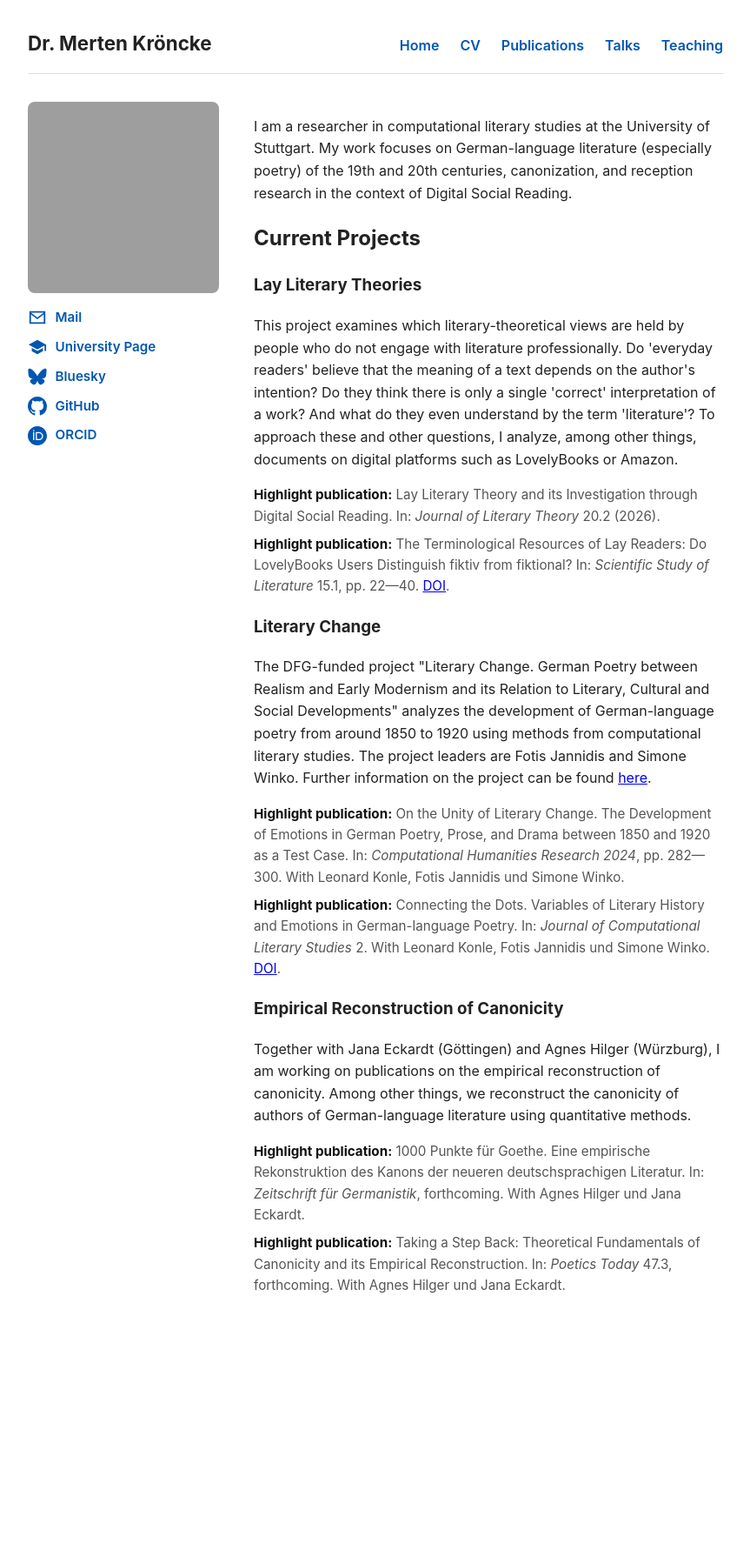
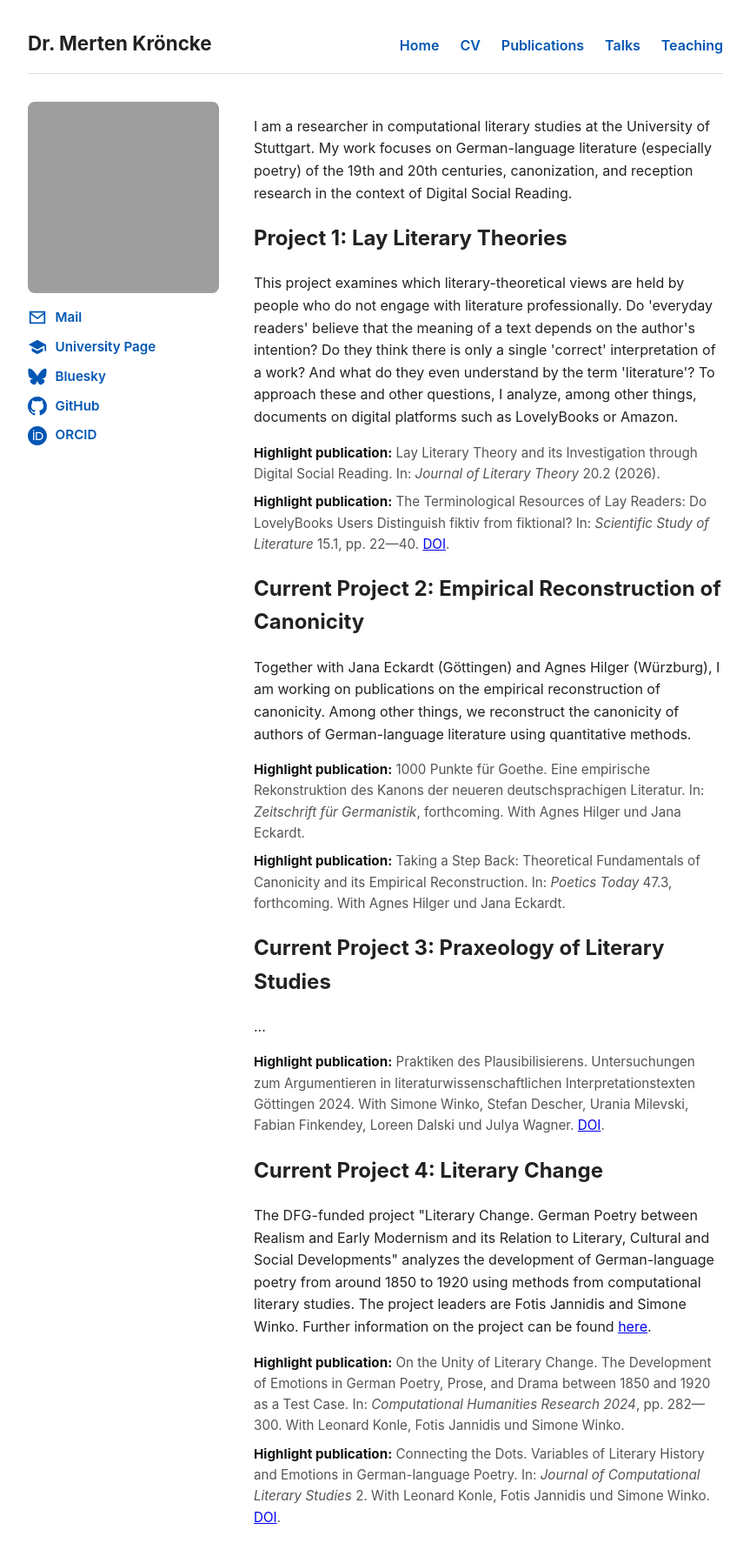
Before and after one commit to MertenKroencke/mertenkroencke.github.io, a Jekyll site: the page built from index.md, in a window 1280 px wide. Shown: the whole page at 87% size, without its empty margins (208-1071 px from the left). Built offline with Jekyll 4.4.1, drawn with Linux system fonts in a browser that asks for light colours; before the commit the page ends 1530 px from its top, so only the background shows below that; grey boxes are pictures that could not be loaded.

Commit message:
Update index.md

```diff
--- a/index.md
+++ b/index.md
@@ -52,21 +52,24 @@ title: Home
   </div>
   <div class="profile-right">
     <p>I am a researcher in computational literary studies at the University of Stuttgart. My work focuses on German-language literature (especially poetry) of the 19th and 20th centuries, canonization, and reception research in the context of Digital Social Reading.</p>
-    <h2>Current Projects</h2>
-
-    <h3>Lay Literary Theories</h3>
+    <h2>Project 1: Lay Literary Theories</h2>
     <p>This project examines which literary-theoretical views are held by people who do not engage with literature professionally. Do 'everyday readers' believe that the meaning of a text depends on the author's intention? Do they think there is only a single 'correct' interpretation of a work? And what do they even understand by the term 'literature'? To approach these and other questions, I analyze, among other things, documents on digital platforms such as LovelyBooks or Amazon.</p>
     <p class="highlight-pub"><b>Highlight publication:</b> Lay Literary Theory and its Investigation through Digital Social Reading. In: <em>Journal of Literary Theory</em> 20.2 (2026).</p>
     <p class="highlight-pub"><b>Highlight publication:</b> The Terminological Resources of Lay Readers: Do LovelyBooks Users Distinguish fiktiv from fiktional? In: <em>Scientific Study of Literature</em> 15.1, pp. 22—40. <a href="https://doi.org/10.61645/ssol.212" target="_blank" rel="noopener">DOI</a>.</p>
 
-    <h3>Literary Change</h3>
+    <h2>Current Project 2: Empirical Reconstruction of Canonicity</h2>
+    <p>Together with Jana Eckardt (Göttingen) and Agnes Hilger (Würzburg), I am working on publications on the empirical reconstruction of canonicity. Among other things, we reconstruct the canonicity of authors of German-language literature using quantitative methods.</p>
+    <p class="highlight-pub"><b>Highlight publication:</b> 1000 Punkte für Goethe. Eine empirische Rekonstruktion des Kanons der neueren deutschsprachigen Literatur. In: <em>Zeitschrift für Germanistik</em>, forthcoming. With Agnes Hilger und Jana Eckardt.</p>
+    <p class="highlight-pub"><b>Highlight publication:</b> Taking a Step Back: Theoretical Fundamentals of Canonicity and its Empirical Reconstruction. In: <em>Poetics Today</em> 47.3, forthcoming. With Agnes Hilger und Jana Eckardt.</p>
+
+    <h2>Current Project 3: Praxeology of Literary Studies</h2>
+    <p>...</p>
+    <p class="highlight-pub"><b>Highlight publication:</b> Praktiken des Plausibilisierens. Untersuchungen zum Argumentieren in literaturwissenschaftlichen Interpretationstexten
+Göttingen 2024. With Simone Winko, Stefan Descher, Urania Milevski, Fabian Finkendey, Loreen Dalski und Julya Wagner. <a href="https://doi.org/10.17875/gup2024-2639" target="_blank" rel="noopener">DOI</a>.</p>
+
+    <h2>Current Project 4: Literary Change</h2>
     <p>The DFG-funded project "Literary Change. German Poetry between Realism and Early Modernism and its Relation to Literary, Cultural and Social Developments" analyzes the development of German-language poetry from around 1850 to 1920 using methods from computational literary studies. The project leaders are Fotis Jannidis and Simone Winko. Further information on the project can be found <a href="https://uni-goettingen.de/de/674352.html" target="_blank" rel="noopener">here</a>.</p>
     <p class="highlight-pub"><b>Highlight publication:</b> On the Unity of Literary Change. The Development of Emotions in German Poetry, Prose, and Drama between 1850 and 1920 as a Test Case. In: <em>Computational Humanities Research 2024</em>, pp. 282—300. With Leonard Konle, Fotis Jannidis und Simone Winko.</p>
     <p class="highlight-pub"><b>Highlight publication:</b> Connecting the Dots. Variables of Literary History and Emotions in German-language Poetry. In: <em>Journal of Computational Literary Studies</em> 2. With Leonard Konle, Fotis Jannidis und Simone Winko. <a href="https://doi.org/10.48694/jcls.3604" target="_blank" rel="noopener">DOI</a>.</p>
-
-    <h3>Empirical Reconstruction of Canonicity</h3>
-    <p>Together with Jana Eckardt (Göttingen) and Agnes Hilger (Würzburg), I am working on publications on the empirical reconstruction of canonicity. Among other things, we reconstruct the canonicity of authors of German-language literature using quantitative methods.</p>
-    <p class="highlight-pub"><b>Highlight publication:</b> 1000 Punkte für Goethe. Eine empirische Rekonstruktion des Kanons der neueren deutschsprachigen Literatur. In: <em>Zeitschrift für Germanistik</em>, forthcoming. With Agnes Hilger und Jana Eckardt.</p>
-    <p class="highlight-pub"><b>Highlight publication:</b> Taking a Step Back: Theoretical Fundamentals of Canonicity and its Empirical Reconstruction. In: <em>Poetics Today</em> 47.3, forthcoming. With Agnes Hilger und Jana Eckardt.</p>
   </div>
 </div>
```
